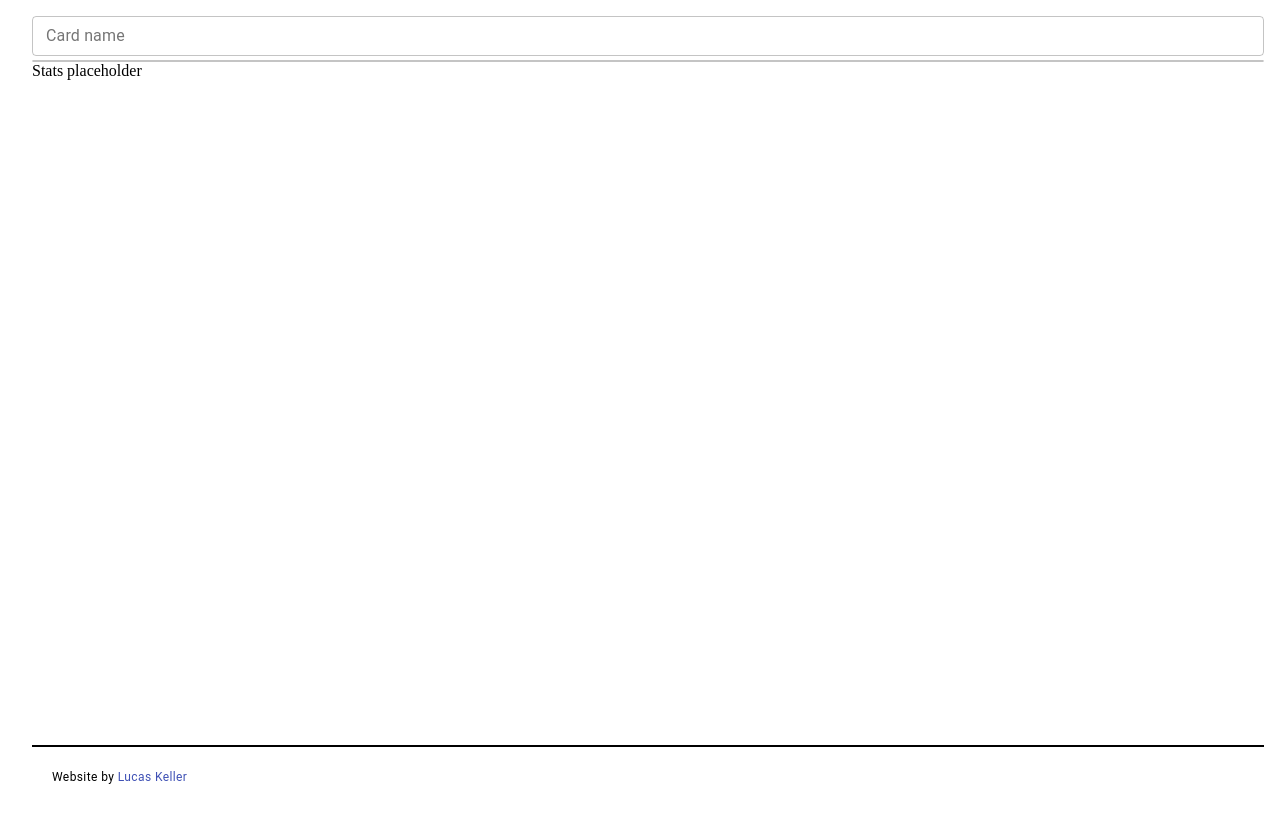
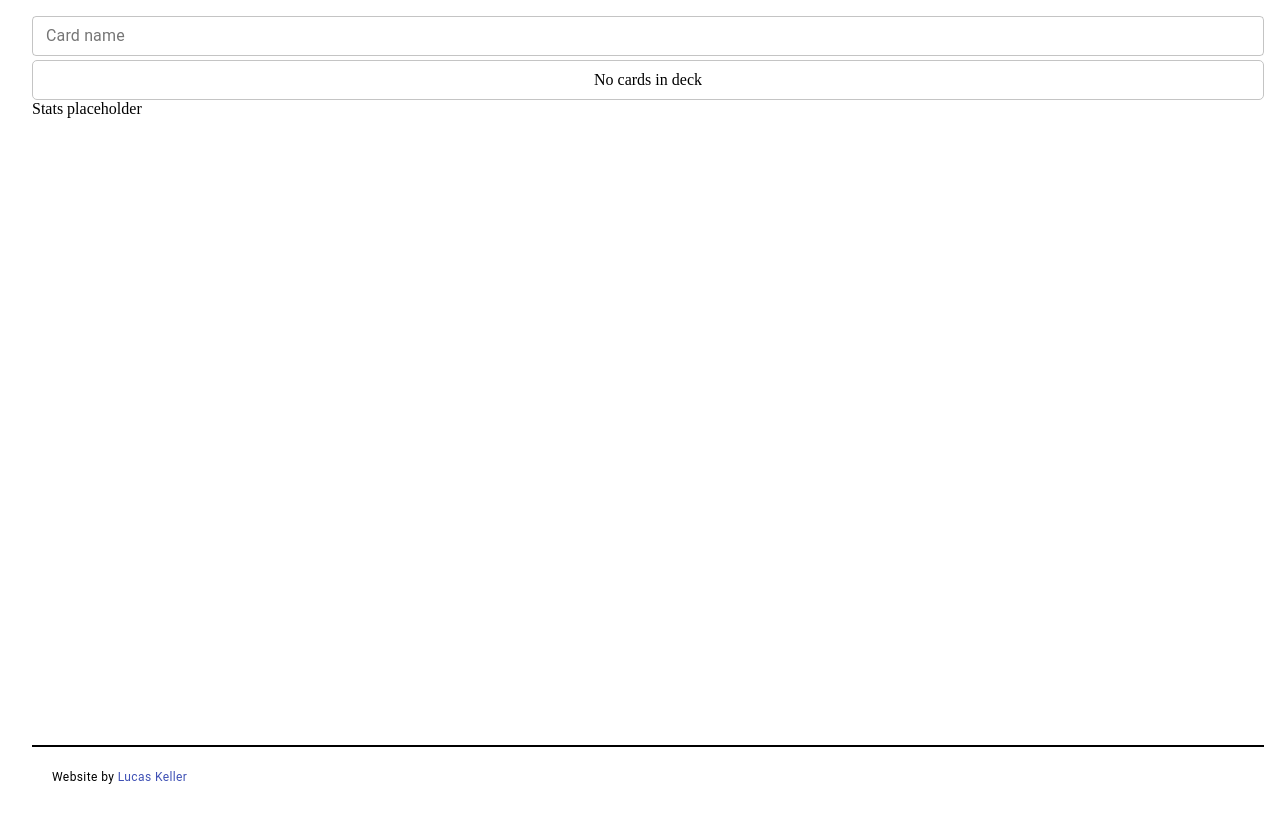
Before and after one commit to lucask95/deckshare, a Next.js app: page / in a window 1280 px wide. Built offline with nearby package versions, Linux system fonts and the light colour scheme.

Commit message:
Empty deck placeholder

```diff
--- a/src/CardList.tsx
+++ b/src/CardList.tsx
@@ -1,6 +1,5 @@
 import { ButtonBase, makeStyles, Typography } from "@material-ui/core";
 import React from "react";
-import Card from "../models/cardModel";
 import { DeckCards, DeckCardData } from "../models/deckModel";
 
 const useStyles = makeStyles({
@@ -12,6 +11,7 @@ const useStyles = makeStyles({
     padding: 10,
     display: "flex",
     flexDirection: "row",
+    justifyContent: "center",
     alignItems: "center",
     borderTop: "1px solid #c4c4c4",
     "&:first-child": {
@@ -52,13 +52,11 @@ const useStyles = makeStyles({
   },
 });
 
-const SimpleButton = ({ children, ...props }: any) => {
+const SimpleButton = ({ children, cssClass, ...props }: any) => {
   const classes = useStyles();
   return (
     <ButtonBase
-      className={`${classes.simpleButton} ${
-        props?.cssClass ? props.cssClass : ""
-      }`}
+      className={`${classes.simpleButton} ${cssClass ?? ""}`}
       {...props}
     >
       <Typography variant='body1'>{children}</Typography>
@@ -73,6 +71,13 @@ interface CardListProps {
 
 const CardList: React.FC<CardListProps> = ({ cards, setCardAmount }) => {
   const classes = useStyles();
+
+  if (!Object.entries(cards).length)
+    return (
+      <div className={classes.cardItemContainer}>
+        <div className={classes.cardItem}>No cards in deck</div>
+      </div>
+    );
 
   return (
     <div className={classes.cardItemContainer}>
```
